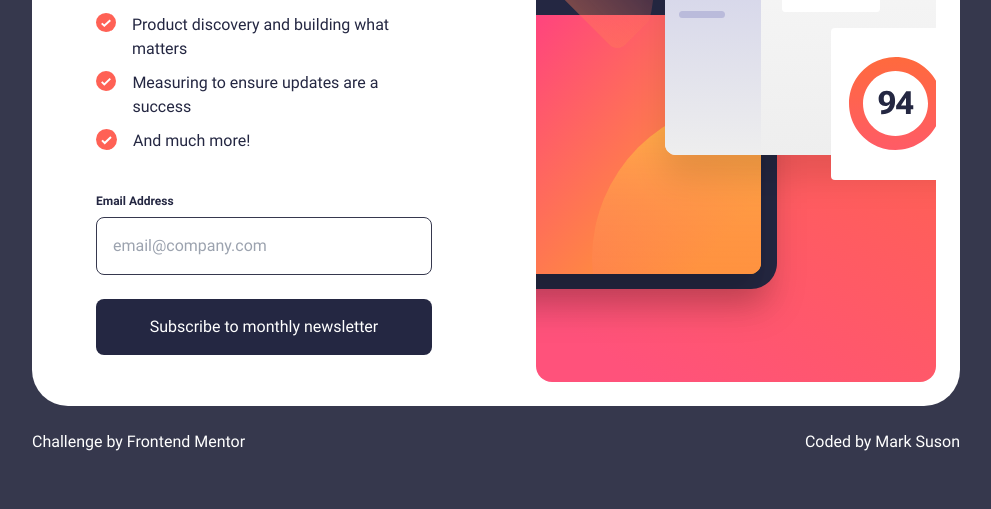
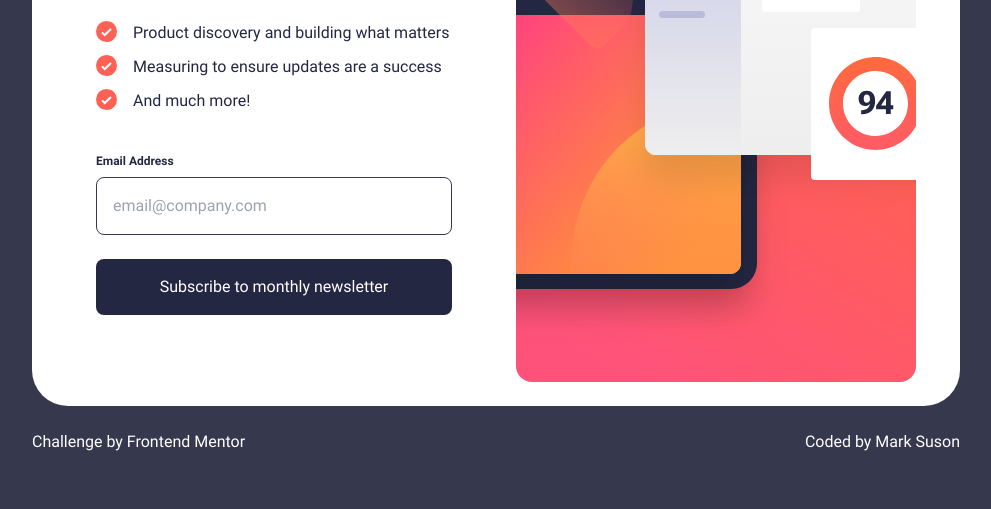
Before and after one commit to marksuson/newsletter-sign-up-with-success-message, a plain HTML site: page index.html in a window 1280 px wide. Shown: the part 291-800 px from the top of the page, without its empty margins (144-1135 px from the left). Drawn offline with nearby package versions, Linux system fonts and the light colour scheme.

Commit message:
changing format

```diff
--- a/index.html
+++ b/index.html
@@ -39,14 +39,14 @@
   </head>
   <body class="bg-Pale_Navy md:h-screen md:grid md:place-content-center">
     <main
-      class="bg-White max-w-[928px] md:grid md:grid-cols-2 md:gap-20 md:rounded-[36px]"
+      class="bg-White max-w-[928px] md:grid md:grid-cols-2 md:gap-10 md:rounded-[36px]"
     >
       <img
         src="./assets/images/illustration-sign-up-mobile.svg"
         alt="modern art fill image"
         class="w-full md:hidden"
       />
-      <section class="flex flex-col mx-6 md:ml-16">
+      <section class="flex flex-col mx-6 md:ml-16 md:mt-16">
         <h1
           class="text-[40px] leading-none text-Dark_Navy font-bold mb-6 mt-10 md:text-[3.5rem]"
         >
```
